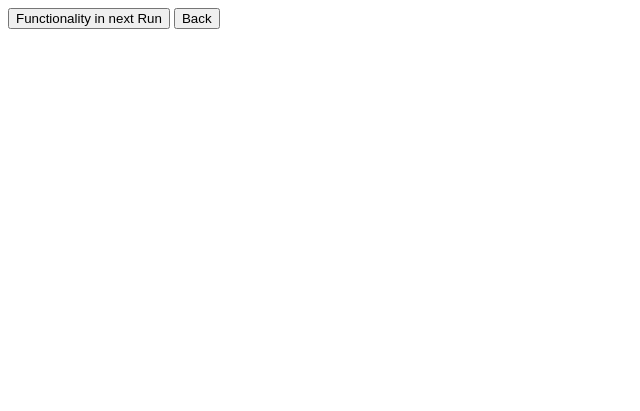
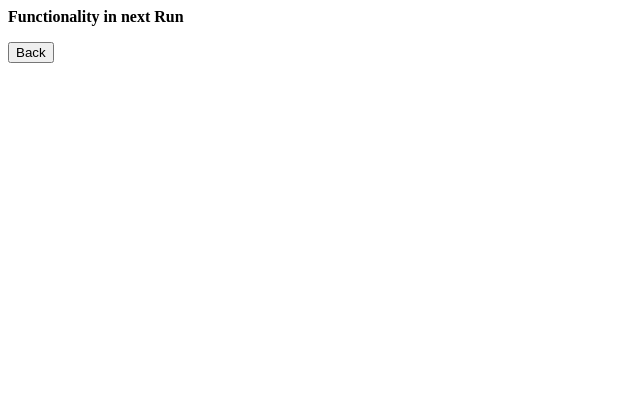
Before and after one commit to calendar-integration-extension/Calendar-Integration-Extension, a browser extension: page pomodoro.html in a window 1280 px wide. Shown: the whole page, without its empty margins (0-640 px from the left). Drawn offline with Linux system fonts and the light colour scheme.

Commit message:
Changed the "Functionality in next Run" to text only

```diff
--- a/pomodoro.html
+++ b/pomodoro.html
@@ -5,7 +5,7 @@
     <script type="text/javascript" src="oauth.js"></script>
   </head>
   <body>
-    <button>Functionality in next Run</button>
+    <p><strong>Functionality in next Run</strong></p>
     <a href="popup.html" ><button>Back</button></a>
   </body>
 </html>
```
